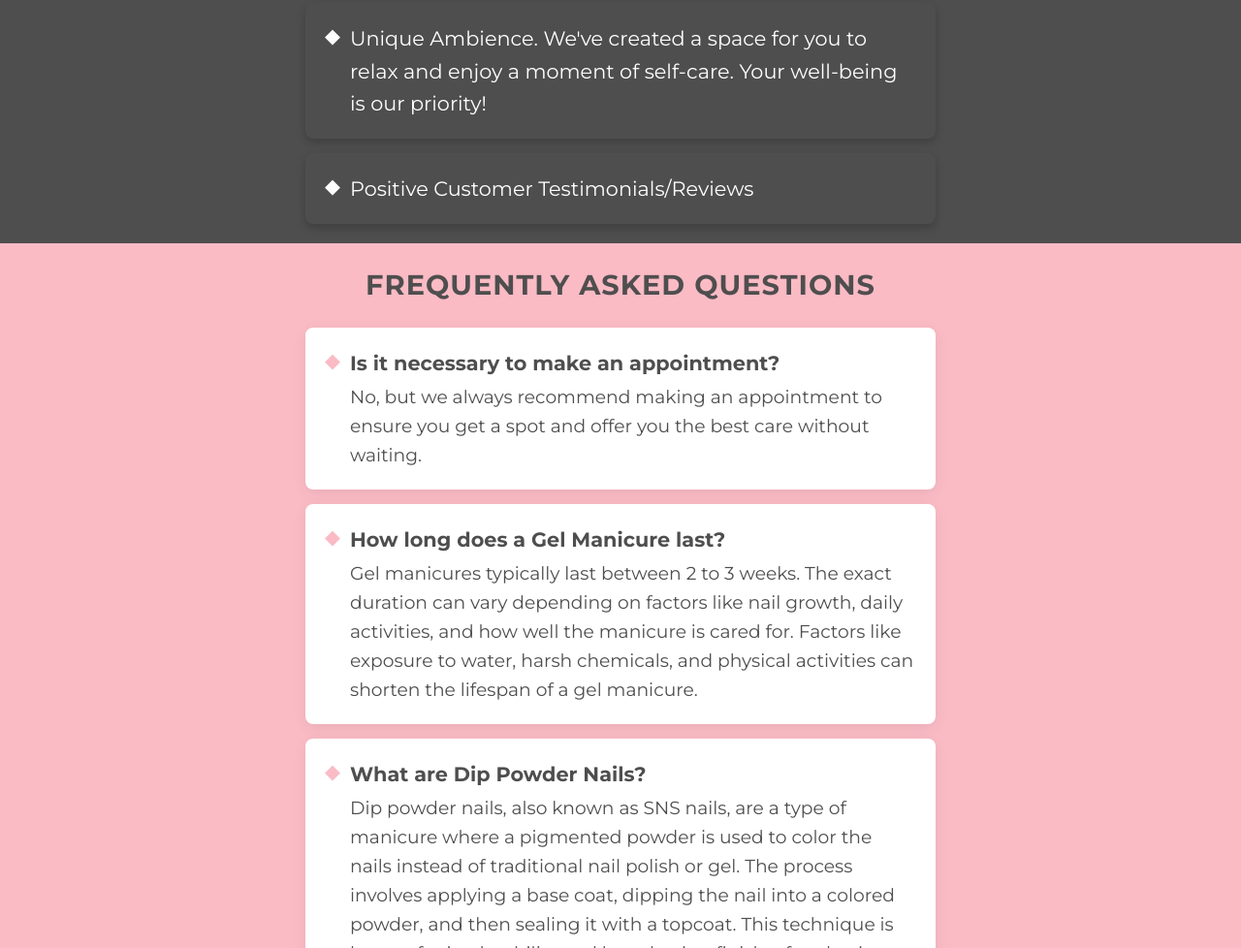
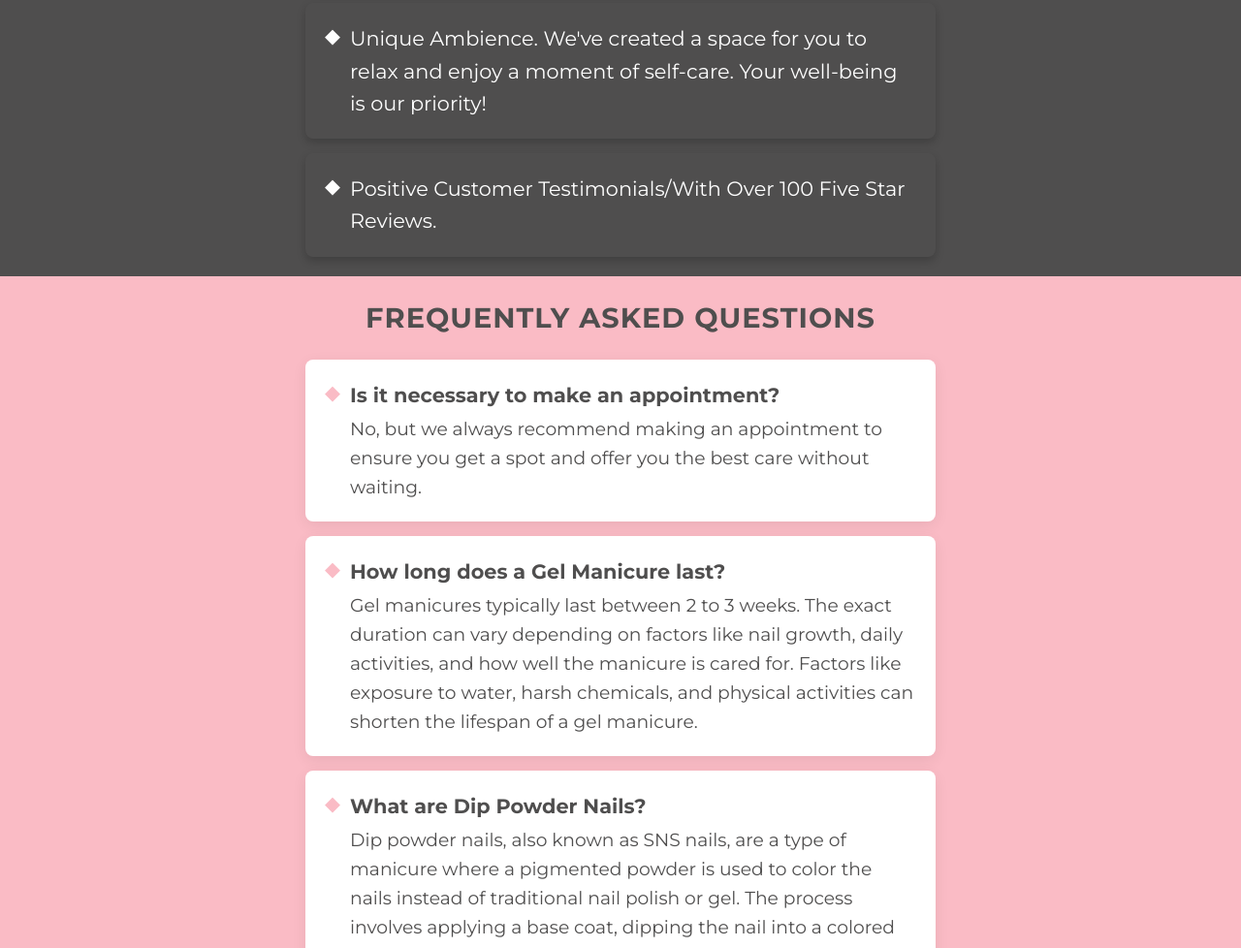
Before and after one commit to ESPWeb/PinkWhiteNails, a plain HTML site: page index.html in a window 1280 px wide. Shown: the part 1955-2933 px from the top of the page at 97% size. Drawn offline with Linux system fonts and the light colour scheme.

Commit message:
Update index.html

```diff
--- a/index.html
+++ b/index.html
@@ -319,7 +319,7 @@
                 <li><span class="icon-diamond">◆</span> <div>We are Passionate Professionals. Our team is constantly learning to offer you the latest trends and techniques in the nail industry with a friendly approach.</div></li>
                 <li><span class="icon-diamond">◆</span> <div>Unique Ambience.
 We've created a space for you to relax and enjoy a moment of self-care. Your well-being is our priority!</div></li>
-                <li><span class="icon-diamond">◆</span> <div>Positive Customer Testimonials/Reviews</div></li>
+                <li><span class="icon-diamond">◆</span> <div>Positive Customer Testimonials/With Over 100 Five Star Reviews.</div></li>
             </ul>
         </section>
 
```
